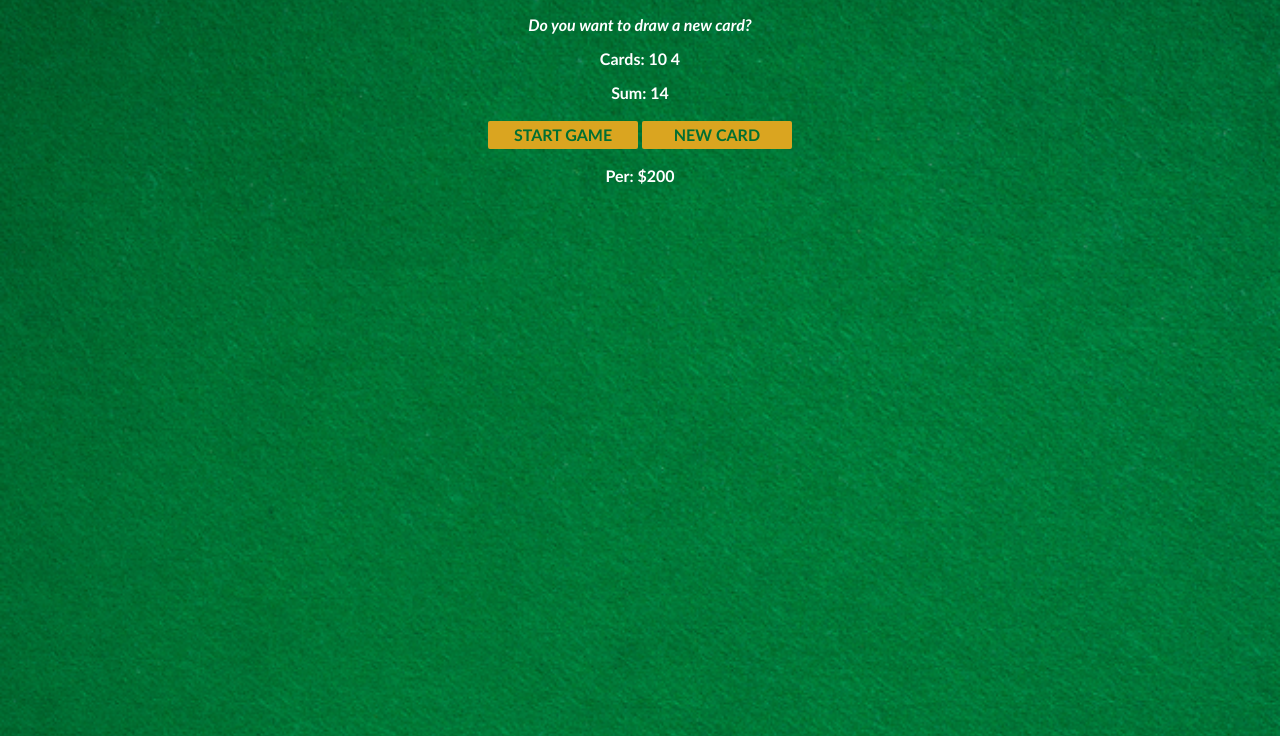
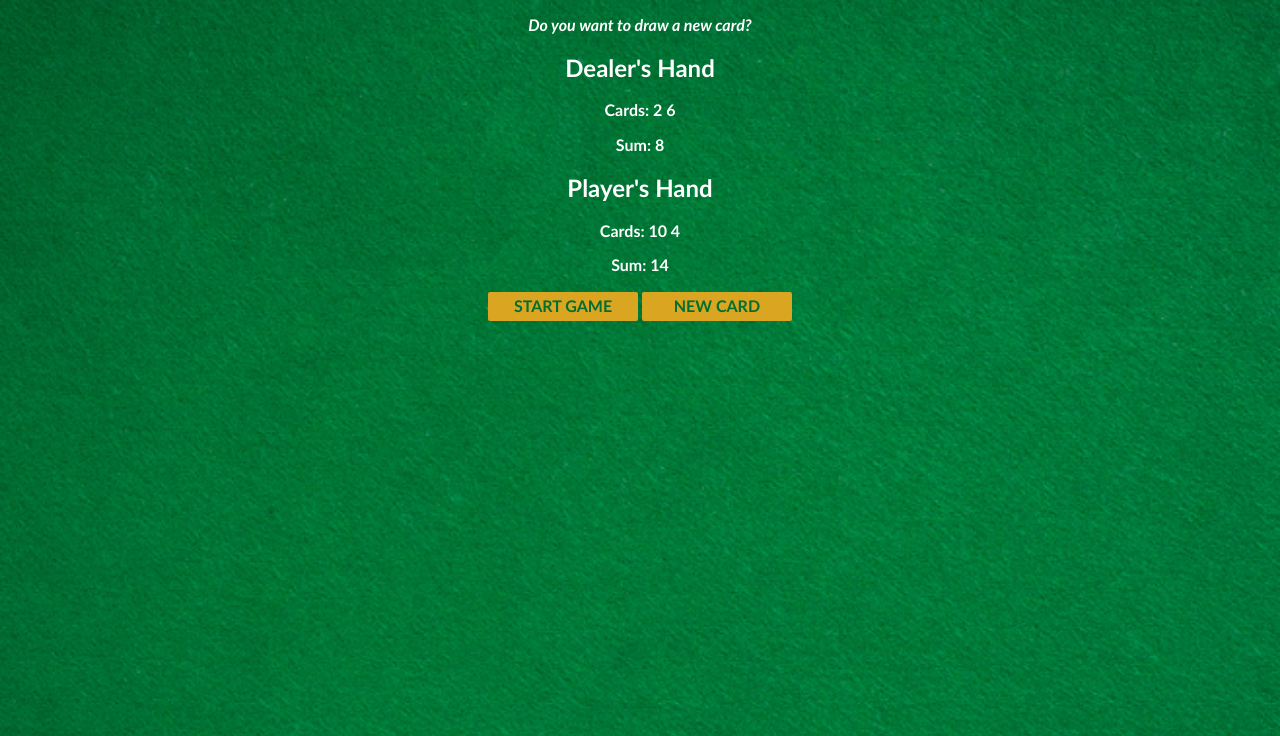
Before and after one commit to jj0278/blackjack1, a website built with Vite: page index.html in a window 1280 px wide. Both pictures are taken after a click on the button "START GAME". Shown: the part 64-800 px from the top of the page. Built offline with nearby package versions, Linux system fonts and the light colour scheme.

Commit message:
Starting to add a dealer hand

```diff
--- a/index.html
+++ b/index.html
@@ -5,8 +5,12 @@
     <body>
         <h1>Blackjack</h1>
         <p id="message-el">Want to play a round?</p>
-        <p id="cards-el">Cards:</p>
-        <p id="sum-el">Sum:</p>
+        <h2>Dealer's Hand</h2>
+        <p id="dealer-cards-el">Cards:</p>
+        <p id="dealer-sum-el">Sum:</p>
+        <h2>Player's Hand</h2>
+        <p id="player-cards-el">Cards:</p>
+        <p id="player-sum-el">Sum:</p>
         <button onclick="startGame()">START GAME</button>
         <button onclick="newCard()">NEW CARD</button>
         <p id="player-el"></p>
--- a/index.js
+++ b/index.js
@@ -1,19 +1,32 @@
-let player = {
-    name: "Per",
-    chips: 200
-}
 
-let cards = []
-let sum = 0
+let dealerCards = []
+let playerCards = []
+let dealerSum = 0
+let playerSum = 0
 let hasBlackJack = false
 let isAlive = false
 let message = ""
-let messageEl = document.getElementById("message-el")
-let sumEl = document.getElementById("sum-el")
-let cardsEl = document.getElementById("cards-el")
-let playerEl = document.getElementById("player-el")
+const messageEl = document.getElementById("message-el")
+const playerSumEl = document.getElementById("player-sum-el")
+const playerCardsEl = document.getElementById("player-cards-el")
+const playerEl = document.getElementById("player-el")
+const dealerSumEl = document.getElementById("dealer-sum-el")
+const dealerCardsEl = document.getElementById("dealer-cards-el")
 
-playerEl.textContent = player.name + ": $" + player.chips
+
+function startGame() {
+    isAlive = true
+    let firstCard = getRandomCard()
+    let secondCard = getRandomCard()
+    let thirdCard = getRandomCard()
+    let fourthCard = getRandomCard()
+    playerCards = [firstCard, secondCard]
+    playerSum = firstCard + secondCard
+    dealerCards = [thirdCard, fourthCard]
+    dealerSum = thirdCard + fourthCard
+    renderGame()
+}
+
 
 function getRandomCard() {
     let randomNumber = Math.floor( Math.random()*13 ) + 1
@@ -26,25 +39,32 @@ function getRandomCard() {
     }
 }
 
-function startGame() {
-    isAlive = true
-    let firstCard = getRandomCard()
-    let secondCard = getRandomCard()
-    cards = [firstCard, secondCard]
-    sum = firstCard + secondCard
-    renderGame()
+
+function newCard() {
+    if (isAlive === true && hasBlackJack === false) {
+        let dCard = getRandomCard()
+        let pCard = getRandomCard()
+        dealerSum += dCard
+        playerSum += pCard
+        dealerCards.push(dCard)
+        playerCards.push(pCard)
+        renderGame()
+    }
 }
 
+
 function renderGame() {
-    cardsEl.textContent = "Cards: "
-    for (let i = 0; i < cards.length; i++) {
-        cardsEl.textContent += cards[i] + " "
+    dealerCardsEl.textContent = "Cards: "
+    playerCardsEl.textContent = "Cards: "
+    for (let i = 0; i < playerCards.length; i++) {
+        playerCardsEl.textContent += playerCards[i] + " "
+        dealerCardsEl.textContent += dealerCards[i] + " "
     }
-
-    sumEl.textContent = "Sum: " + sum
-    if (sum <= 20) {
+    dealerSumEl.textContent = "Sum: " + dealerSum
+    playerSumEl.textContent = "Sum: " + playerSum
+    if (playerSum <= 20) {
         message = "Do you want to draw a new card?"
-    } else if (sum === 21) {
+    } else if (playerSum === 21) {
         message = "You've got Blackjack!"
         hasBlackJack = true
     } else {
@@ -53,13 +73,3 @@ function renderGame() {
     }
     messageEl.textContent = message
 }
-
-
-function newCard() {
-    if (isAlive === true && hasBlackJack === false) {
-        let card = getRandomCard()
-        sum += card
-        cards.push(card)
-        renderGame()
-    }
-}
```
